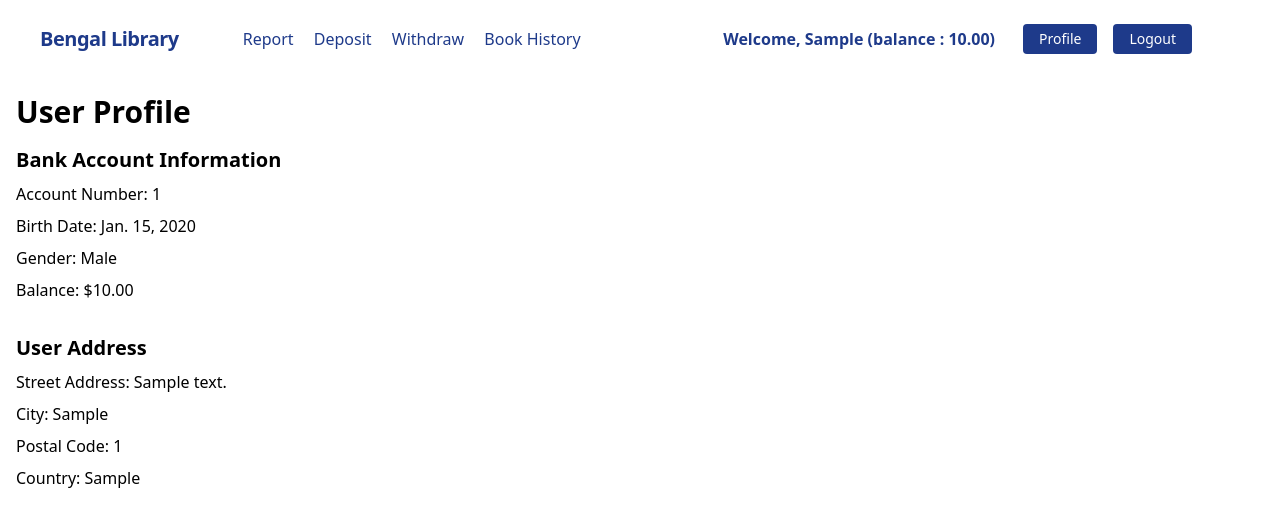
After one commit to almusfuad/library_management, a Django app: page /accounts/profile/ in a window 1280 px wide. The commit adds this page. Shown: the top 527 px of the page. Run offline with Django 4.2, Linux system fonts and the light colour scheme; a user stored in the database is signed in; tables that the repository leaves empty hold one stand-in row (values such as "Sample post"); some libraries are stand-ins or nearby versions.

Commit message:
user profile

```diff
--- /dev/null
+++ b/accounts/templates/accounts/user_profile.html
@@ -0,0 +1,25 @@
+<!-- user_profile.html -->
+{% extends 'base.html' %}
+{% block title %}Profile{% endblock %}
+{% block body %}
+<div class="container mx-auto p-4">
+  <h2 class="text-3xl font-bold mb-4">User Profile</h2>
+
+  <div class="mb-8">
+    <h3 class="text-xl font-bold mb-2">Bank Account Information</h3>
+    <p class="mb-2">Account Number: {{ user_bank_account.account_no }}</p>
+    <p class="mb-2">Birth Date: {{ user_bank_account.birth_date }}</p>
+    <p class="mb-2">Gender: {{ user_bank_account.get_gender_display }}</p>
+    <!-- <p class="mb-2">Initial Deposit Date: {{ user_bank_account.initial_deposit_date }}</p> -->
+    <p class="mb-2">Balance: ${{ user_bank_account.balance }}</p>
+  </div>
+
+  <div>
+    <h3 class="text-xl font-bold mb-2">User Address</h3>
+    <p class="mb-2">Street Address: {{ user_address.street_address }}</p>
+    <p class="mb-2">City: {{ user_address.city }}</p>
+    <p class="mb-2">Postal Code: {{ user_address.postal_code }}</p>
+    <p class="mb-2">Country: {{ user_address.country }}</p>
+  </div>
+</div>
+{% endblock %}
--- a/accounts/urls.py
+++ b/accounts/urls.py
@@ -1,8 +1,9 @@
 from django.urls import path
-from .views import UserRegistrationView, UserLoginView, UserLogoutView
+from .views import UserRegistrationView, UserLoginView, UserLogoutView, UserProfileView
 
 urlpatterns = [
       path('register/', UserRegistrationView.as_view(), name = 'register'),
       path('login/', UserLoginView.as_view(), name = 'login'),
       path('logout/', UserLogoutView.as_view(), name = 'logout'),
+      path('profile/', UserProfileView.as_view(), name = 'profile'),
 ]
--- a/accounts/views.py
+++ b/accounts/views.py
@@ -1,14 +1,16 @@
 from django.shortcuts import render, redirect
+from django.views import View
 from django.urls import reverse_lazy
 from django.views.generic import FormView
 from .forms import UserRegistrationForm
 from django.contrib.auth import login, logout
+from django.contrib.auth.decorators import login_required
+from django.utils.decorators import method_decorator
 from django.contrib.auth.views import LoginView, LogoutView
+from .models import UserBankAccount, UserAddress
 
 
 # Create your views here.
-
-
 class UserRegistrationView(FormView):
       template_name = 'accounts/user_registration.html'
       form_class = UserRegistrationForm
@@ -35,3 +37,18 @@ class UserLogoutView(LogoutView):
             if self.request.user.is_authenticated:
                   logout(self.request)
             return reverse_lazy('home')
+
+@method_decorator(login_required, name='dispatch')
+class UserProfileView(View):
+      template_name = 'accounts/user_profile.html'
+
+      def get(self, request, *args, **kwargs):
+            user_bank_account = UserBankAccount.objects.get(user=request.user)
+            user_address = UserAddress.objects.get(user=request.user)
+
+            context = {
+                  'user_bank_account': user_bank_account,
+                  'user_address': user_address,
+            }
+
+            return render(request, self.template_name, context)
--- a/borrow_books/templates/borrow_books/borrow_history.html
+++ b/borrow_books/templates/borrow_books/borrow_history.html
@@ -4,7 +4,7 @@
 {% block title %}Borrow History{% endblock %}
 
 {% block body %}
-<div class="my-10 py-3 px-4 bg-white rounded-xl shadow-md">
+<div class="my-10 py-3 px-4 bg-purple-300 rounded-xl shadow-md">
     <h1 class="font-bold text-3xl text-center pb-5 pt-2">Book Borrow History</h1>
     <hr />
     <!-- You can add a filter form here if needed -->
--- a/core/templates/base.html
+++ b/core/templates/base.html
@@ -10,7 +10,7 @@
       <link rel="stylesheet" href="https://unpkg.com/tailwindcss@2.0.1/dist/tailwind.min.css">
 </head>
 
-<body class="bg-indigo-600">
+<body class="bg-amber-200">
       {% include 'navbar.html' %}
       {% block content %}
             <div class="lg:container lg:mx-auto" id="main">
--- a/core/templates/index.html
+++ b/core/templates/index.html
@@ -24,6 +24,7 @@
                     <img src="{{ book.book_image.url }}" alt="{{ book.book_title }}"
                         class="w-full h-40 object-cover mb-4">
                         <p></p>
+                    <a href="{% url 'book_detail' book.slug %}"></a>
                 </div>
                 <div>
                     <h3 class="text-xl font-semibold mb-2">{{ book.book_title }}</h3>
--- a/core/templates/navbar.html
+++ b/core/templates/navbar.html
@@ -1,6 +1,6 @@
 <nav class="flex items-center justify-between flex-wrap bg-white p-6 px-10">
       <div class="flex items-center flex-shrink-0 text-white mr-6">
-          <span class="font-semibold text-xl tracking-tight text-blue-900"><a href="{% url 'home' %}">Ocean Library</a></span>
+          <span class="font-semibold text-xl tracking-tight text-blue-900"><a href="{% url 'home' %}">Bengal Library</a></span>
       </div>
       <div class="block lg:hidden">
           <button class="flex items-center px-3 py-2 border rounded text-white border-white-400 hover:text-white hover:border-white">
@@ -28,7 +28,7 @@
               <div class="flex w-auto">
                   <div class="text-blue-900 my-auto font-black px-5">Welcome, {{ request.user.first_name }} (balance : {{request.user.account.balance}}) </div>
 
-                  <a href="" class="mx-2 inline-block font-medium text-sm px-4 py-2 leading-none bg-blue-900 rounded text-white border-white hover:border-transparent hover:text-dark hover:bg-red-700 mt-4 lg:mt-0">Profile</a>
+                  <a href="{% url 'profile' %}" class="mx-2 inline-block font-medium text-sm px-4 py-2 leading-none bg-blue-900 rounded text-white border-white hover:border-transparent hover:text-dark hover:bg-red-700 mt-4 lg:mt-0">Profile</a>
                   <form method="post" action="{% url 'logout' %}" class="inline">
                     {% csrf_token %}
                     <button type="submit" class="mx-2 inline-block font-medium text-sm px-4 py-2 leading-none bg-blue-900 rounded text-white border-white hover:border-transparent hover:text-dark hover:bg-red-700 mt-4 lg:mt-0">Logout</button>
--- a/transactions/templates/transactions/transaction_forms.html
+++ b/transactions/templates/transactions/transaction_forms.html
@@ -6,7 +6,7 @@
 
 {% block body %}
 <div class="w-full flex mt-5 justify-center ">
-    <div class="bg-white w-5/12 rounded-lg">
+    <div class="bg-purple-300 w-5/12 rounded-lg">
         <!-- {% if title == 'Request For Loan' %}
         <div><a class="font-bold text-blue text-center pb-5 pt-10 px-5" href="{% url 'loan_list' %}">View All Loan
                 List</a></div>
--- a/transactions/templates/transactions/transaction_report.html
+++ b/transactions/templates/transactions/transaction_report.html
@@ -4,7 +4,7 @@
 {% block title %}Transaction Report{% endblock %}
 
 {% block body %}
-<div class="my-10 py-3 px-4 bg-white rounded-xl shadow-md">
+<div class="my-10 py-3 px-4 bg-purple-300 rounded-xl shadow-md">
   <h1 class="font-bold text-3xl text-center pb-5 pt-2">All Transaction Report</h1>
   <hr />
   <form method="get" action="{% url 'transaction_report' %}">
```
Also changed, not shown: books/models.py (+6 -2 lines), books/migrations/0008_alter_userbookreview_options.py (added).
